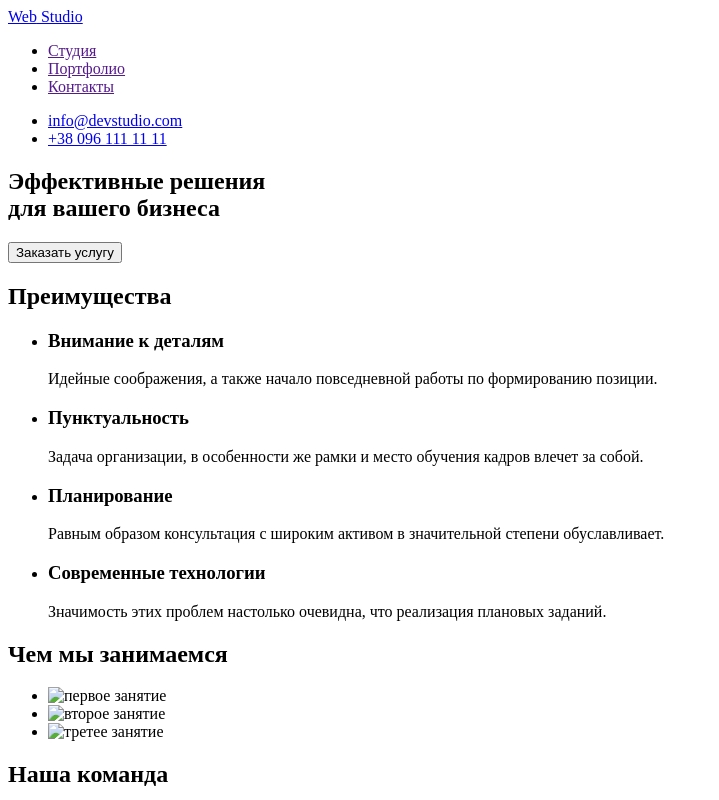
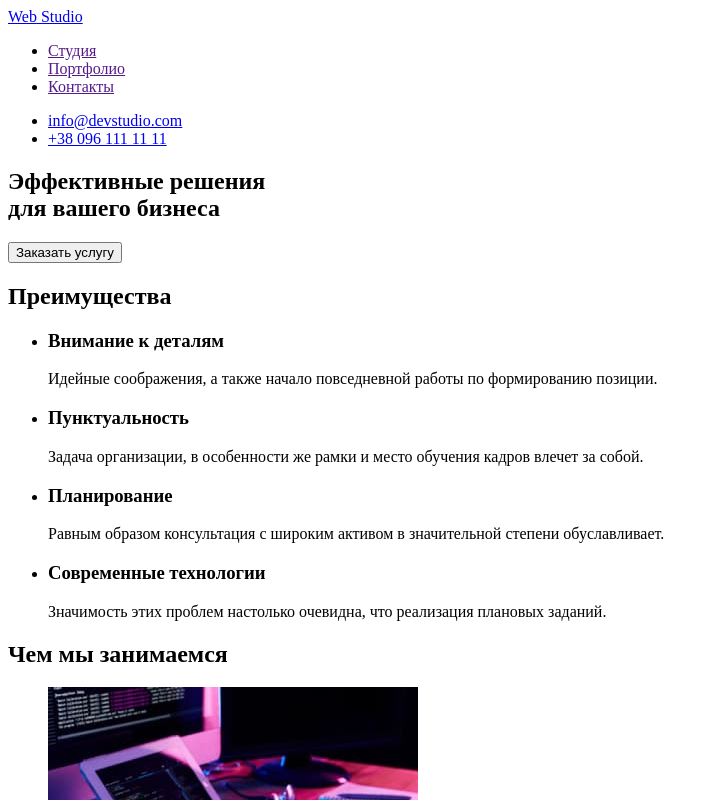
Before and after one commit to sasha1637/goit-markup-hw-01, a plain HTML site: page index.html in a window 1280 px wide. Shown: the top 800 px of the page, without its empty margins (0-719 px from the left). Drawn offline with Linux system fonts and the light colour scheme; the site is published under a folder, as on GitHub Pages, so addresses that start at the root find nothing.

Commit message:
Update index.html

```diff
--- a/index.html
+++ b/index.html
@@ -9,7 +9,7 @@
     <!-- Шапка сайта-->
     <header>
         <nav>
-            <a href="/index.html"> <Span>Web</Span> Studio</a>
+            <a href="index.html"> <Span>Web</Span> Studio</a>
             <ul>
                 <li> <a href="">Студия</a> </li>
                 <li><a href="">Портфолио</a></li>
@@ -53,9 +53,9 @@
         <section>
             <h2>Чем мы занимаемся</h2>
             <ul>
-                <li><img src="/image/box1.jpg" alt="первое занятие" width="370"></li>
-                <li><img src="/image/box2.jpg" alt="второе занятие" width="370"></li>
-                <li><img src="/image/box3.jpg" alt="третее занятие" width="370"></li>
+                <li><img src="image/box1.jpg" alt="первое занятие" width="370"></li>
+                <li><img src="image/box2.jpg" alt="второе занятие" width="370"></li>
+                <li><img src="image/box3.jpg" alt="третее занятие" width="370"></li>
             </ul>
         </section>
         <!-- Наша команда-->
@@ -79,7 +79,7 @@
         </section>
     </main>
     <footer>
-        <a href="/index.html"> <Span>Web</Span> Studio</a>
+        <a href="index.html"> <Span>Web</Span> Studio</a>
         <address>
             г. Киев, пр-т Леси Украинки, 26
         </address>
```
